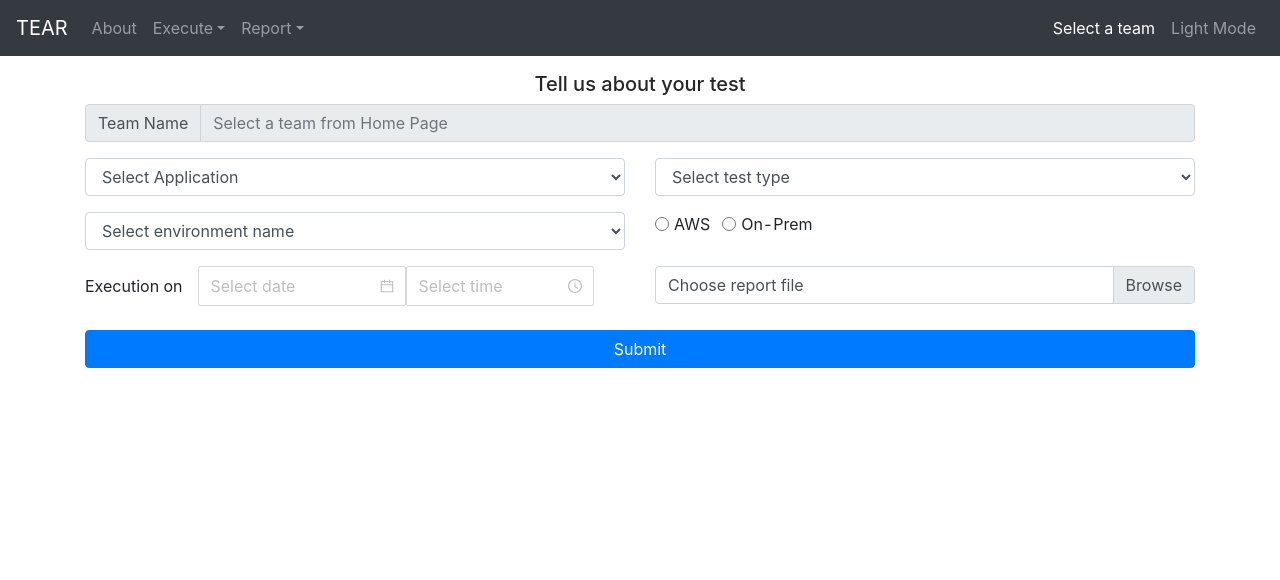
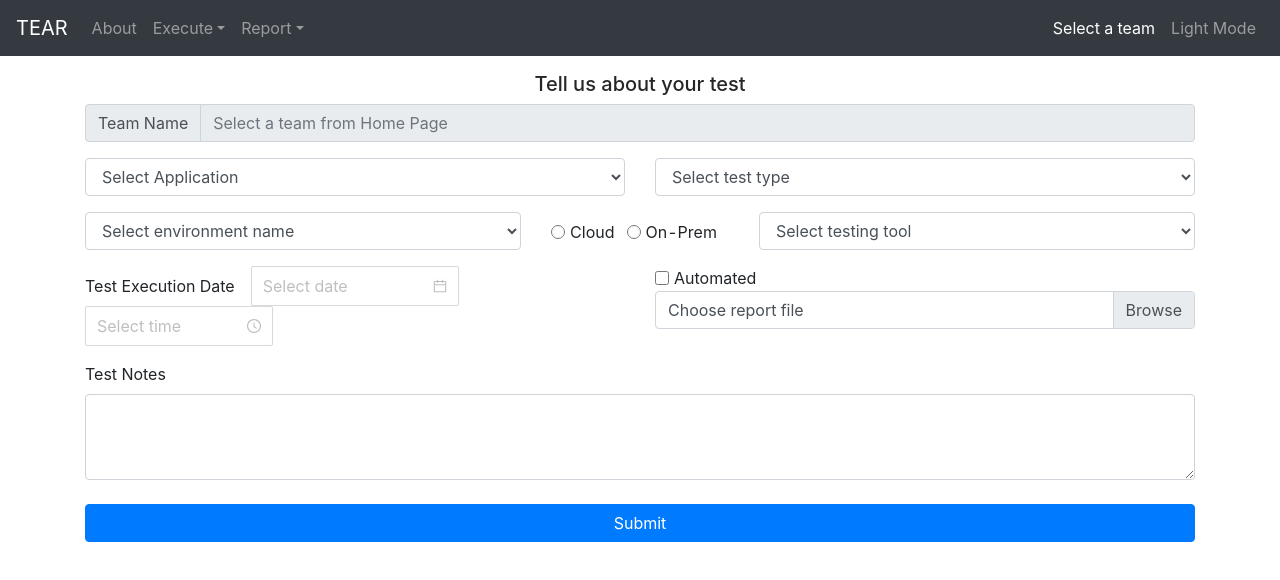
Before and after one commit to amarbir22/test-execution-and-reporting-app, a React (Create React App) app in the folder client/: page /reporting/add-report in a window 1280 px wide. Shown: the top 580 px of the page. Built offline with nearby package versions, Linux system fonts and the light colour scheme.

Commit message:
add testTool and is automated fields to db, api and add report component.

```diff
--- a/client/src/actions/reportActions.js
+++ b/client/src/actions/reportActions.js
@@ -25,6 +25,7 @@ export const addReport = (data) => (dispatch) => {
     .format('YYYY-MM-DD'));
   formData.append('executionTime', moment(data.metaData.executionTime)
     .format('HH:mm'));
+  formData.append('isAutomated', data.isAutomated);
 
   if (data.reportFile) {
     formData.append('file', data.reportFile.file);
@@ -32,6 +33,9 @@ export const addReport = (data) => (dispatch) => {
   }
   if (data.testNotes) {
     formData.append('testNotes', data.testNotes);
+  }
+  if (data.testToolName) {
+    formData.append('testToolName', data.testToolName);
   }
 
   axios
--- a/client/src/components/add-report/AddReport.js
+++ b/client/src/components/add-report/AddReport.js
@@ -10,6 +10,8 @@ import InputGroup from 'react-bootstrap/InputGroup';
 import FormControl from 'react-bootstrap/FormControl';
 import { addReport } from '../../actions/reportActions';
 import { CLEAR_ERRORS, CLEAR_FILE } from '../../actions/types';
+import InputError from '../common/input-error/InputError';
+import SupportedTestingTools from '../../constants/SupportedTestingTools';
 
 function AddReport() {
   const [filename, setFilename] = useState('Choose report file');
@@ -36,7 +38,8 @@ function AddReport() {
   };
 
   const onSubmit = ({
-    appName, testType, testEnvZone, testEnvName, executionDate, executionTime, teamName
+    appName, testType, testEnvZone, testEnvName, executionDate, executionTime, teamName,
+    isAutomated, testNotes, testToolName, testToolVersion
   }) => {
     const newReport = {
       metaData: {
@@ -54,7 +57,11 @@ function AddReport() {
           clientFilename: filename
         },
         file
-      } : undefined
+      } : undefined,
+      testToolName: testToolName || undefined,
+      testToolVersion: testToolVersion || undefined,
+      isAutomated,
+      testNotes: testNotes || testToolName
     };
 
     dispatch({ type: CLEAR_ERRORS });
@@ -70,7 +77,7 @@ function AddReport() {
           <h5 className="text-center">Tell us about your test</h5>
           <InputGroup className="mb-3">
             <InputGroup.Prepend>
-              <InputGroup.Text id="basic-addon1" disabled>Team Name</InputGroup.Text>
+              <InputGroup.Text id="teamName" disabled>Team Name</InputGroup.Text>
             </InputGroup.Prepend>
             <FormControl
               disabled
@@ -86,13 +93,7 @@ function AddReport() {
                 }
               })}
             />
-            {errors.teamName && (
-              <div
-                className="invalid-feedback d-block errorMsg"
-              >
-                {errors.teamName.message}
-              </div>
-            )}
+            <InputError errors={errors.teamName} />
           </InputGroup>
           <Row>
             <Col>
@@ -115,13 +116,7 @@ function AddReport() {
                     ))
                   }
                 </Form.Control>
-                {errors.appName && (
-                  <div
-                    className="invalid-feedback d-block errorMsg"
-                  >
-                    {errors.appName.message}
-                  </div>
-                )}
+                <InputError errors={errors.appName} />
               </Form.Group>
             </Col>
             <Col>
@@ -138,8 +133,7 @@ function AddReport() {
                   <option value="api-manual">API Manual</option>
                   <option>UI Integration</option>
                 </Form.Control>
-                {errors.testType
-                && <div className="invalid-feedback d-block errorMsg">{errors.testType.message}</div>}
+                <InputError errors={errors.testType} />
               </Form.Group>
             </Col>
           </Row>
@@ -158,21 +152,14 @@ function AddReport() {
                   <option value="dev">Dev</option>
                   <option value="prod">Prod</option>
                 </Form.Control>
-                {errors.testEnvName
-                && (
-                  <div
-                    className="invalid-feedback d-block errorMsg"
-                  >
-                    {errors.testEnvName.message}
-                  </div>
-                )}
+                <InputError errors={errors.testEnvName} />
               </Form.Group>
             </Col>
-            <Col>
+            <Col className="col-md-auto mt-2">
               <Form.Group>
                 {[{
-                  label: 'AWS',
-                  value: 'aws',
+                  label: 'Cloud',
+                  value: 'cloud',
                   id: 1
                 }, {
                   label: 'On-Prem',
@@ -190,14 +177,23 @@ function AddReport() {
                     ref={register({ required: 'This is required.' })}
                   />
                 ))}
-                {errors.testEnvZone
-                && (
-                  <div
-                    className="invalid-feedback d-block errorMsg"
-                  >
-                    {errors.testEnvZone.message}
-                  </div>
-                )}
+                <InputError errors={errors.testEnvZone} />
+              </Form.Group>
+            </Col>
+            <Col>
+              <Form.Group controlId="addReportForm.testToolName">
+                <Form.Control
+                  as="select"
+                  name="testToolName"
+                  ref={register()}
+                >
+                  <option value="">Select testing tool</option>
+                  {
+                    SupportedTestingTools.map(({ name, id }) => (
+                      <option key={id} value={name}>{name}</option>
+                    ))
+                  }
+                </Form.Control>
               </Form.Group>
             </Col>
           </Row>
@@ -205,7 +201,7 @@ function AddReport() {
             <Col>
               <div id="execution-date">
                 <Form.Group>
-                  <Form.Label id="uat-label" className="pr-3">Execution on</Form.Label>
+                  <Form.Label id="uat-label" className="pr-3">Test Execution Date</Form.Label>
                   <Controller
                     as={(
                       <DatePicker />
@@ -224,20 +220,14 @@ function AddReport() {
                     size="large"
                     name="executionTime"
                     control={control}
-                    rules={{ required: 'This is required' }}
+                    rules={{ required: 'This required' }}
                   />
-                  {(errors.executionDate || errors.executionTime)
-                  && (
-                    <div
-                      className="invalid-feedback d-block errorMsg"
-                    >
-                      This is required
-                    </div>
-                  )}
+                  <InputError errors={errors.executionDate || errors.executionTime} />
                 </Form.Group>
               </div>
             </Col>
             <Col>
+              <Form.Check inline label="Automated" type="checkbox" name="isAutomated" ref={register()} />
               <div id="upload-file">
                 <div className="custom-file mb-2">
                   <input
@@ -252,6 +242,14 @@ function AddReport() {
               </div>
             </Col>
           </Row>
+          <Row>
+            <Col>
+              <Form.Group controlId="addReportForm.testNotes">
+                <Form.Label>Test Notes</Form.Label>
+                <Form.Control name="testNotes" as="textarea" rows="3" ref={register} />
+              </Form.Group>
+            </Col>
+          </Row>
           <input type="submit" value="Submit" className="btn btn-primary btn-block mt-2" />
         </Form>
       </div>
--- /dev/null
+++ b/client/src/constants/SupportedTestingTools.js
@@ -0,0 +1,15 @@
+// TODO Change this to a api service
+const SupportedTestingTools = [
+  {
+    name: 'JMeter',
+    versions: ['^5.0.0'],
+    id: '1'
+  },
+  {
+    name: 'Protractor',
+    versions: ['any'],
+    id: '2'
+  }
+];
+
+export default SupportedTestingTools;
```
Also changed, not shown: client/src/util/Utilities.js (+5 -11 lines), 2 other files (tests, documents, lock files or other folders).
